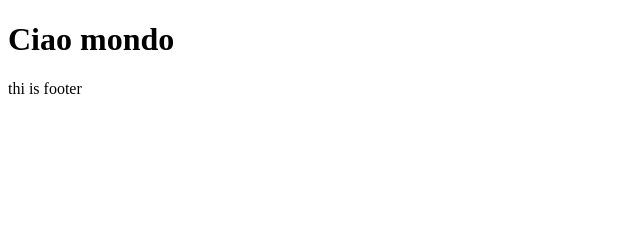
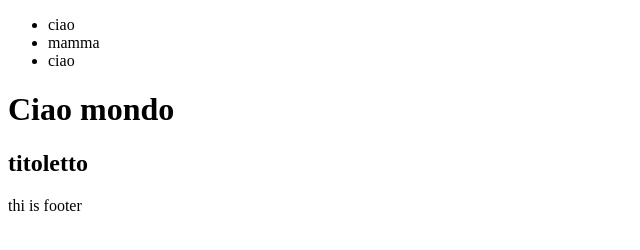
Before and after one commit to rock-biter/git-start-01, a plain HTML site: page index.html in a window 1280 px wide. Shown: the whole page, without its empty margins (0-640 px from the left). Drawn offline with Linux system fonts and the light colour scheme.

Commit message:
ADD - header and main

```diff
--- a/index.html
+++ b/index.html
@@ -6,7 +6,22 @@
 		<title>Document</title>
 	</head>
 	<body>
+		<header>
+			<nav>
+				<ul>
+					<li>ciao</li>
+					<li>mamma</li>
+					<li>ciao</li>
+				</ul>
+			</nav>
+		</header>
 		<h1>Ciao mondo</h1>
+
+		<main>
+			<section>
+				<h2>titoletto</h2>
+			</section>
+		</main>
 
 		<footer>
 			<p>thi is footer</p>
```
